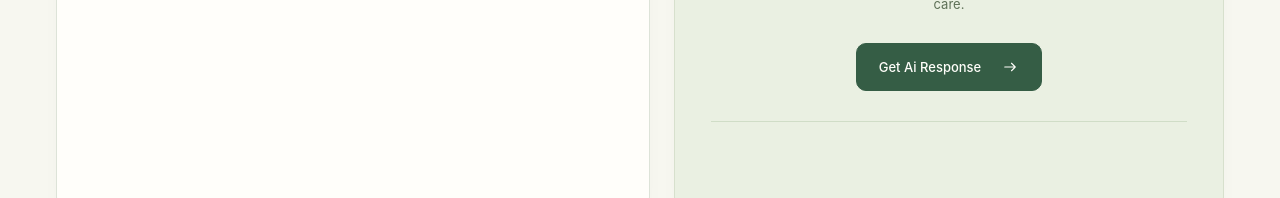
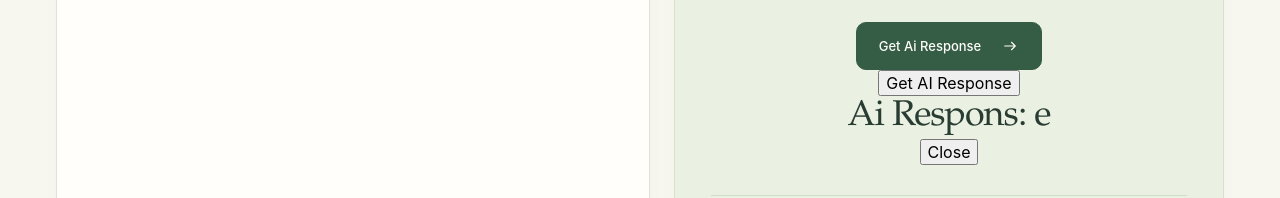
Before and after one commit to DipeshBiswa/Plant-Project, a React app in the folder frontend/: page / in a window 1280 px wide. Both pictures are taken after a click on the button "Get Ai Response". Shown: the part 602-800 px from the top of the page. Built offline with nearby package versions, Linux system fonts and the light colour scheme; no server answers; the HTML template or start-up script is replaced by a standard one.

Commit message:
trying to add modal

```diff
--- a/frontend/src/AiResponse.jsx
+++ b/frontend/src/AiResponse.jsx
@@ -1,22 +1,9 @@
-import { useEffect, useState} from "react";
+import { useState} from "react";
+import AiReponseModal from "./AiResponseModal.jsx";
 import './AiResponse.css'
 
 function AiResponse(){
-    const [aiResponse, setAiResponse] = useState();
-
-
-        const getAiResponse = async () =>{
-            try{
-                const response = await fetch("http://localhost:8080/ai");
-                if(!response.ok){
-                    throw new Error("Failed to fetch Ai response");
-                }
-                const data = await response.text();
-                setAiResponse(data);
-            }catch(error){
-                console.error(error);
-            }
-        }
+    const [openModal, setModalOpen] = useState(false);
 
     return(
         <section className="ai-response" aria-labelledby="ai-response-title">
@@ -30,14 +17,15 @@ function AiResponse(){
                 <p className="section-eyebrow">Your AI plant assistant</p>
                 <h2 id="ai-response-title">A little plant wisdom.</h2>
                 <p className="ai-response__description">Make a little space for thoughtful plant care.</p>
-                <button className="ai-response__button" onClick={getAiResponse}>
+                <button className="ai-response__button" onClick={() => setModalOpen(true)}>
                     Get Ai Response
                     <svg viewBox="0 0 24 24" fill="none" aria-hidden="true">
                         <path d="M5 12h14m-5-5 5 5-5 5" />
                     </svg>
                 </button>
+                <AiReponseModal isOpen={openModal} onClose={() => setModalOpen(false)} />
                 <p className="ai-response__reading">
-                    <span className="ai-response__text">{aiResponse}</span>
+                    <span className="ai-response__text">{}</span>
                 </p>
             </div>
         </section>
--- a/frontend/src/AiResponseModal.jsx
+++ b/frontend/src/AiResponseModal.jsx
@@ -1,12 +1,34 @@
-import { useRef } from "react";
+import { useState } from "react";
 
-export default function AiReponseModal(){
-    const modalRef = useRef(null);
+export default function AiReponseModal({isOpen, onClose}){
+    const [aiResponse, setAiResponse] = useState();
+    if (!isOpen) return null;
 
-    const openModal = () => {
-        modalRef.current?.showModal();
-    };
-    const closeModal = () =>{
-        modalRef.current?.close();
-    };
+
+        const getAiResponse = async () =>{
+            try{
+                const response = await fetch("http://localhost:8080/ai");
+                if(!response.ok){
+                    throw new Error("Failed to fetch Ai response");
+                }
+                const data = await response.text();
+                setAiResponse(data);
+            }catch(error){
+                console.error(error);
+            }
+        }
+
+    return(
+        <div>
+            <div className="modal-overlay" onClick={onClose}>
+            <div className="modal-content" onClick={(e) => e.stopPropagation()}>
+            <button onClick={getAiResponse}>Get AI Response</button>
+            <h2> Ai Respons: {aiResponse}e</h2>
+            <button onClick={onClose}>Close</button>
+            </div>
+            </div>
+        </div>
+    )
+
+
 }
```
